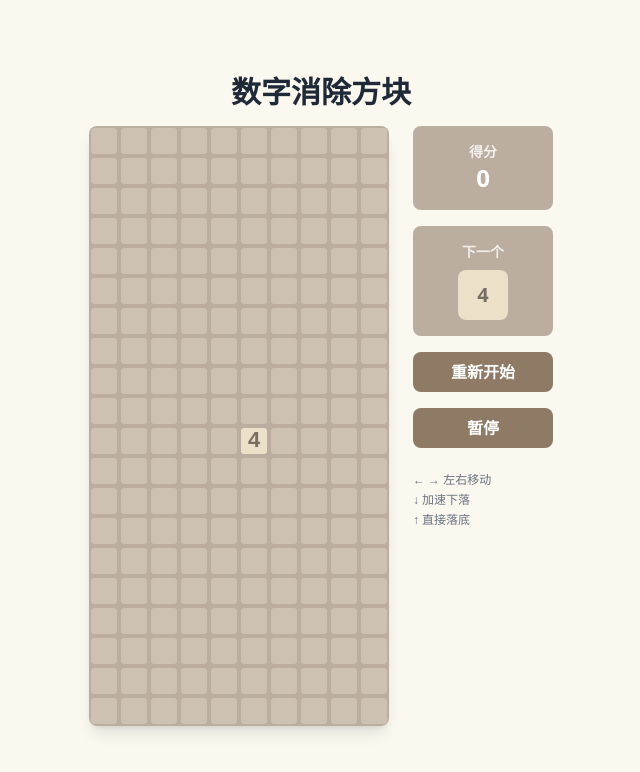
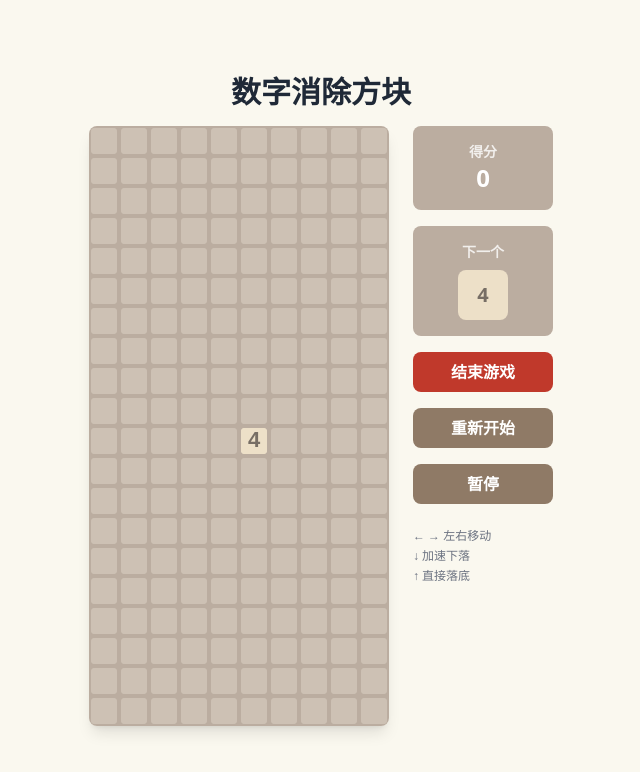
Before and after one commit to 12ioiojkj54647jguk-stack/crossy-tomato, a Next.js app in the folder number-block-game/: page / in a window 1280 px wide. Shown: the top 772 px of the page, without its empty margins (319-959 px from the left). Built offline with nearby package versions, Linux system fonts and the light colour scheme.

Commit message:
新增结束游戏按钮

```diff
--- a/number-block-game/components/Game.tsx
+++ b/number-block-game/components/Game.tsx
@@ -365,6 +365,31 @@ export default function Game() {
             </div>
           </div>
 
+          {/* 结束游戏按钮 */}
+          <button
+            onClick={() => {
+              if (gameOver) return;
+              // 如果有正在下落的方块，先锁定它
+              if (currentPieceRef.current) {
+                const piece = currentPieceRef.current;
+                const currentGrid = gridRef.current;
+                const newGrid = currentGrid.map(row => [...row]);
+                if (piece.y >= 0 && piece.y < ROWS && piece.x >= 0 && piece.x < COLS && newGrid[piece.y][piece.x] === 0) {
+                  newGrid[piece.y][piece.x] = piece.value;
+                  const result = stabilize(newGrid);
+                  setGrid(result.grid);
+                  setScore(prev => prev + result.scoreGained);
+                }
+              }
+              setCurrentPiece(null);
+              setGameOver(true);
+            }}
+            className="bg-[#c0392b] hover:bg-[#e74c3c] text-white font-bold py-2 px-4 rounded-lg transition-colors"
+            disabled={gameOver}
+          >
+            结束游戏
+          </button>
+
           {/* 重新开始按钮 */}
           <button
             onClick={restart}
```
